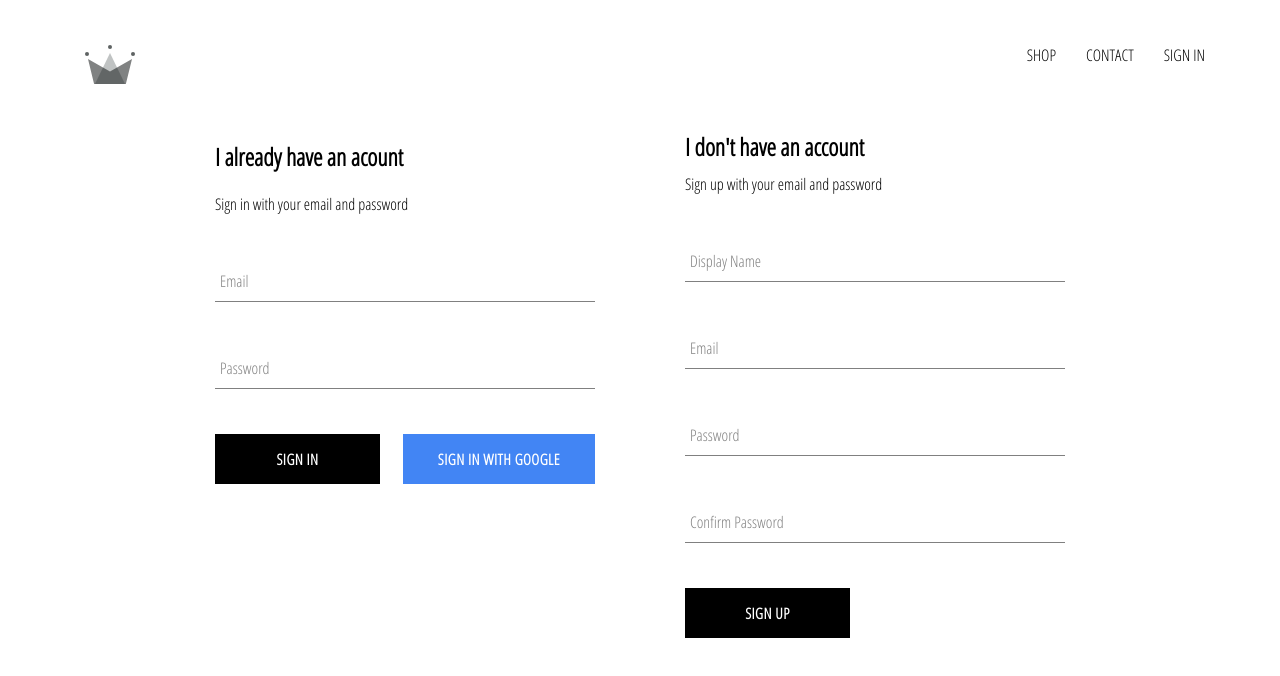
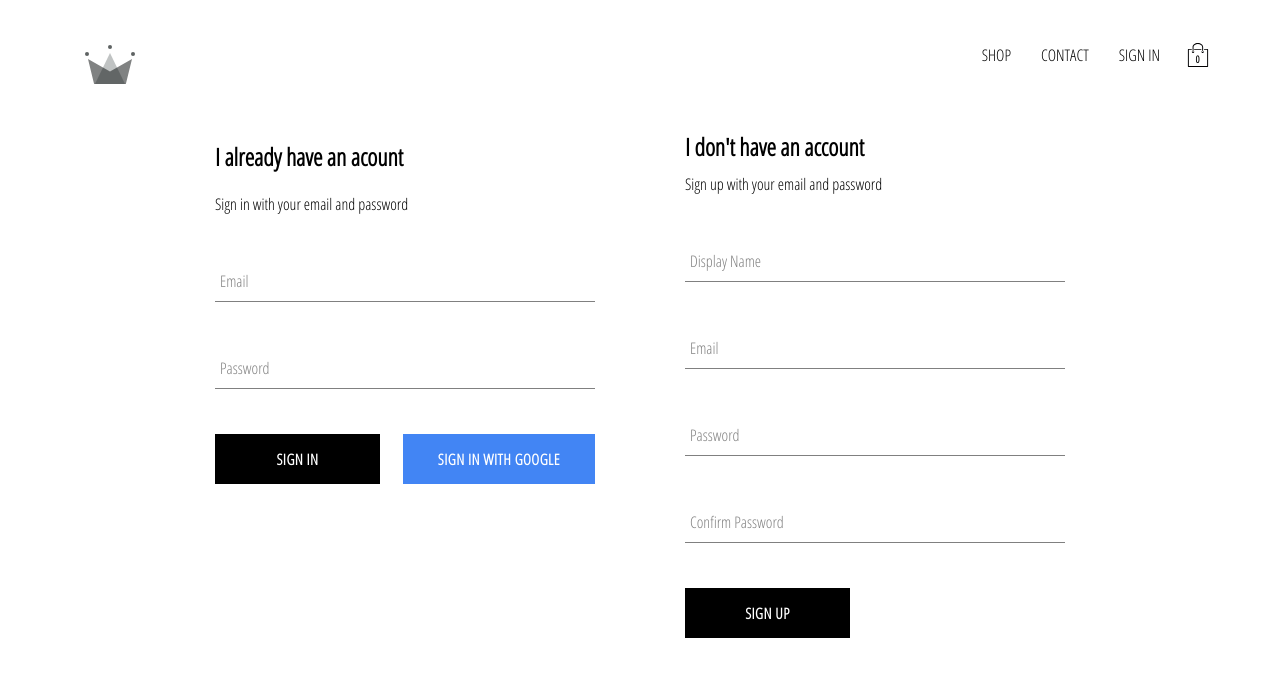
Before and after one commit to Zakariaels/crwn-clothing, a React (Create React App) app: page /signin in a window 1280 px wide. Shown: the top 676 px of the page. Built offline with nearby package versions, Linux system fonts and the light colour scheme; no server answers.

Commit message:
added CartIcon and CartDropDown components to the app. the state is managed using redux

```diff
--- /dev/null
+++ b/src/components/cart-dropdown/cart-dropdown.compoent.jsx
@@ -0,0 +1,15 @@
+import React from 'react';
+
+import CustomButton from '../custom-button/custom-button.component';
+
+import './cart-dropdown.styles.scss';
+
+
+const CartDropDown = () => (
+    <div className='cart-dropdown'>
+        <div className='cart-items' />
+        <CustomButton> GO TO CHECKOUT </CustomButton>
+    </div>
+)
+
+export default CartDropDown;
--- /dev/null
+++ b/src/components/cart-dropdown/cart-dropdown.styles.scss
@@ -0,0 +1,24 @@
+.cart-dropdown {
+    position: absolute;
+    width: 240px;
+    height: 340px;
+    display: flex;
+    flex-direction: column;
+    padding: 20px;
+    border: 1px solid black;
+    background-color: white;
+    top: 90px;
+    right: 40px;
+    z-index: 5;
+
+    .cart-items {
+      height: 240px;
+      display: flex;
+      flex-direction: column;
+      overflow: scroll;
+    }
+
+    button {
+      margin-top: auto;
+    }
+  }
--- /dev/null
+++ b/src/components/cart-icon/cart-icon.component.jsx
@@ -0,0 +1,21 @@
+import React from 'react';
+
+import { connect } from 'react-redux';
+import { toggleCartHidden } from '../../redux/cart/cart.actions';
+
+import { ReactComponent as ShoppingIcon } from '../../assets/shopping-bag.svg';
+
+import './cart-icon.styles.scss';
+
+const CartIcon = ( { toggleCartHidden } ) => (
+    <div className = 'cart-icon' onClick = { toggleCartHidden } >
+        <ShoppingIcon className = 'shopping-icon' />
+        <span className = 'item-count'> 0 </span>
+    </div>
+)
+
+const mapDispatchToProps = dispatch => ({
+    toggleCartHidden: () => dispatch(toggleCartHidden())
+});
+
+export default connect(null, mapDispatchToProps)(CartIcon);
--- /dev/null
+++ b/src/components/cart-icon/cart-icon.styles.scss
@@ -0,0 +1,21 @@
+.cart-icon {
+    width: 45px;
+    height: 45px;
+    position: relative;
+    display: flex;
+    align-items: center;
+    justify-content: center;
+    cursor: pointer;
+
+    .shopping-icon {
+      width: 24px;
+      height: 24px;
+    }
+
+    .item-count {
+      position: absolute;
+      font-size: 10px;
+      font-weight: bold;
+      bottom: 12px;
+    }
+  }
--- a/src/components/header/header.component.jsx
+++ b/src/components/header/header.component.jsx
@@ -3,10 +3,12 @@ import { connect } from 'react-redux';
 import { Link } from 'react-router-dom';
 import { ReactComponent as Logo } from '../../assets/crown.svg';
 import { auth } from '../../firebase/firebase.utils';
+import CartIcon from '../cart-icon/cart-icon.component';
+import CartDropDown from '../cart-dropdown/cart-dropdown.compoent';
 
 import './header.styles.scss';
 
-const Header = ( { currentUser } ) => (
+const Header = ( { currentUser, hidden } ) => (
     <div className = 'header'>
         <Link className = 'logo-container' to = "/">
             <Logo className = 'logo' />
@@ -18,7 +20,6 @@ const Header = ( { currentUser } ) => (
             <Link className = 'option' to='/shop'>
                 CONTACT
             </Link>
-
             {
                 currentUser
                 ?
@@ -26,14 +27,23 @@ const Header = ( { currentUser } ) => (
                 :
                 (<Link className = 'option' to='/signin' > SIGN IN </Link> )
             }
+            <CartIcon />
         </div>
+
+        {
+            !hidden ? (<CartDropDown />) : null
+        }
     </div>
 )
 
-const mapStateToProps = state => ({
-    currentUser: state.user.currentUser
+const mapStateToProps = ({ user: { currentUser }, cart: { hidden } }) => ({
+    currentUser,
+    hidden
 })
 
 //connect: connecte the Header component to the store
 //we get the prop we need, which in this case, the currentUser, using mapStateToProps function we've created
+
+//The first argumet passed in to 'connect', mapStateToProps is used for selectiong the part of the data
+//from the store that the connected component needs.
 export default connect(mapStateToProps)(Header);
--- /dev/null
+++ b/src/redux/cart/cart.actions.js
@@ -0,0 +1,5 @@
+import cartActionTypes from './cart.types';
+
+export const toggleCartHidden = user => ({
+    type: cartActionTypes.TOGGLE_CART_HIDDEN,
+})
--- /dev/null
+++ b/src/redux/cart/cart.reducer.js
@@ -0,0 +1,19 @@
+import cartActionTypes from './cart.types';
+
+const INITIAL_STAT = {
+    hidden: true
+}
+
+const cartReducrer = (state = INITIAL_STAT, action) =>  {
+    switch(action.type) {
+        case cartActionTypes.TOGGLE_CART_HIDDEN:
+            return {
+                ...state,
+                hidden: !state.hidden
+            };
+        default:
+            return state;
+    }
+}
+
+export default cartReducrer;
--- /dev/null
+++ b/src/redux/cart/cart.types.js
@@ -0,0 +1,5 @@
+const cartActionTypes = {
+    TOGGLE_CART_HIDDEN: 'TOGGLE_CART_HIDDEN',
+};
+
+export default cartActionTypes;
--- a/src/redux/root-reducer.js
+++ b/src/redux/root-reducer.js
@@ -1,7 +1,9 @@
 import { combineReducers } from 'redux'
 
 import userReducer from './user/user.reducer';
+import cartReducer from './cart/cart.reducer';
 
 export default combineReducers({
-    user: userReducer
+    user: userReducer,
+    cart: cartReducer
 })
--- a/src/redux/user/user.reducer.js
+++ b/src/redux/user/user.reducer.js
@@ -1,12 +1,11 @@
 import { userActionTypes } from './user.types';
-
 
 const INITIAL_STATE = {
     currentUser: null
 };
 
 //userReducer is a pure function (get an input and send an output)
-//state is given to the userReducer byt the redux store whenever an action fires
+//state is given to the userReducer by the redux store whenever an action fires
 const userReducer = (state = INITIAL_STATE, action) => {
     switch (action.type) {
         case userActionTypes.SET_CURRENT_USER:
```
Also changed, not shown: src/assets/shopping-bag.svg (added).
